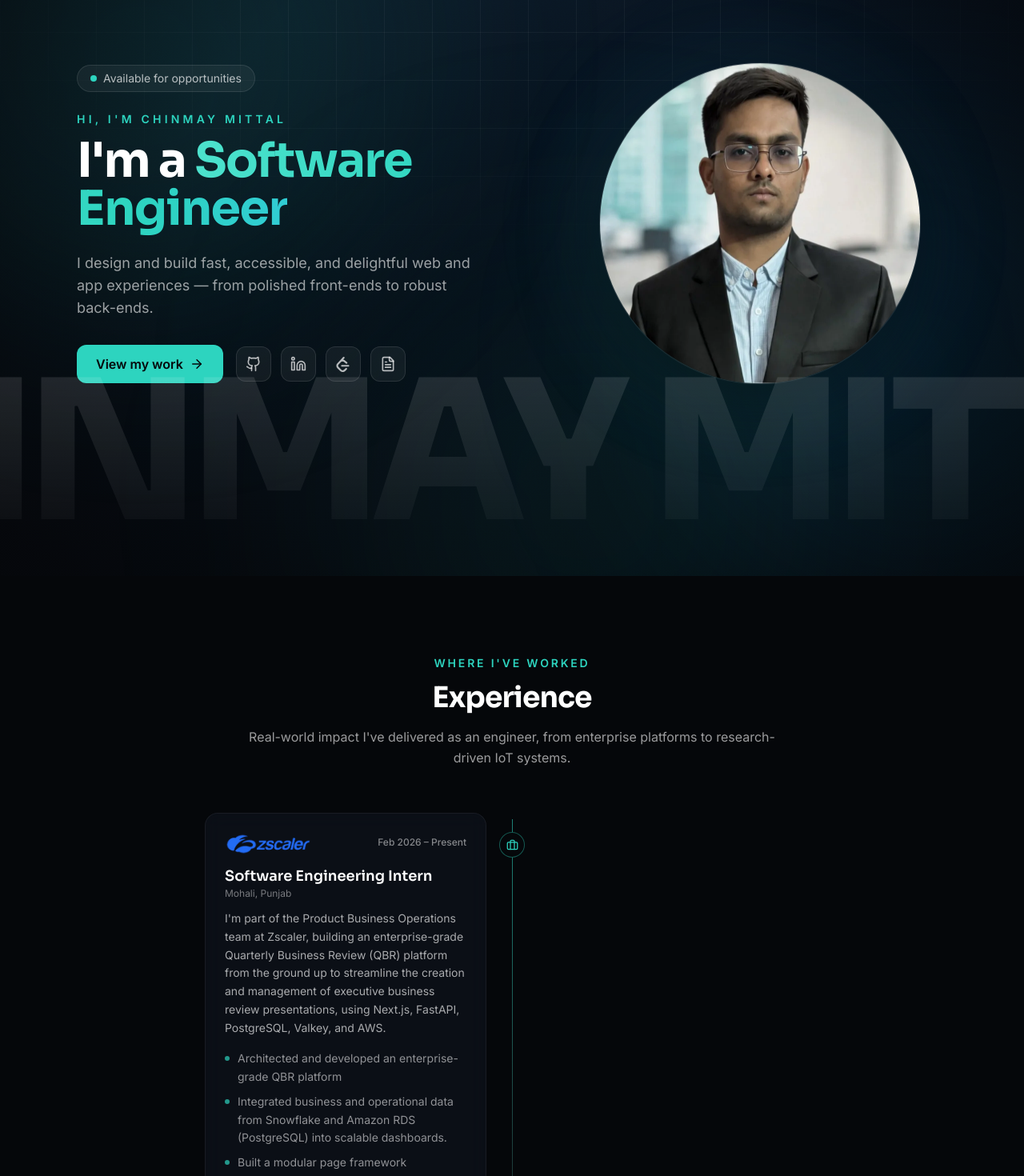
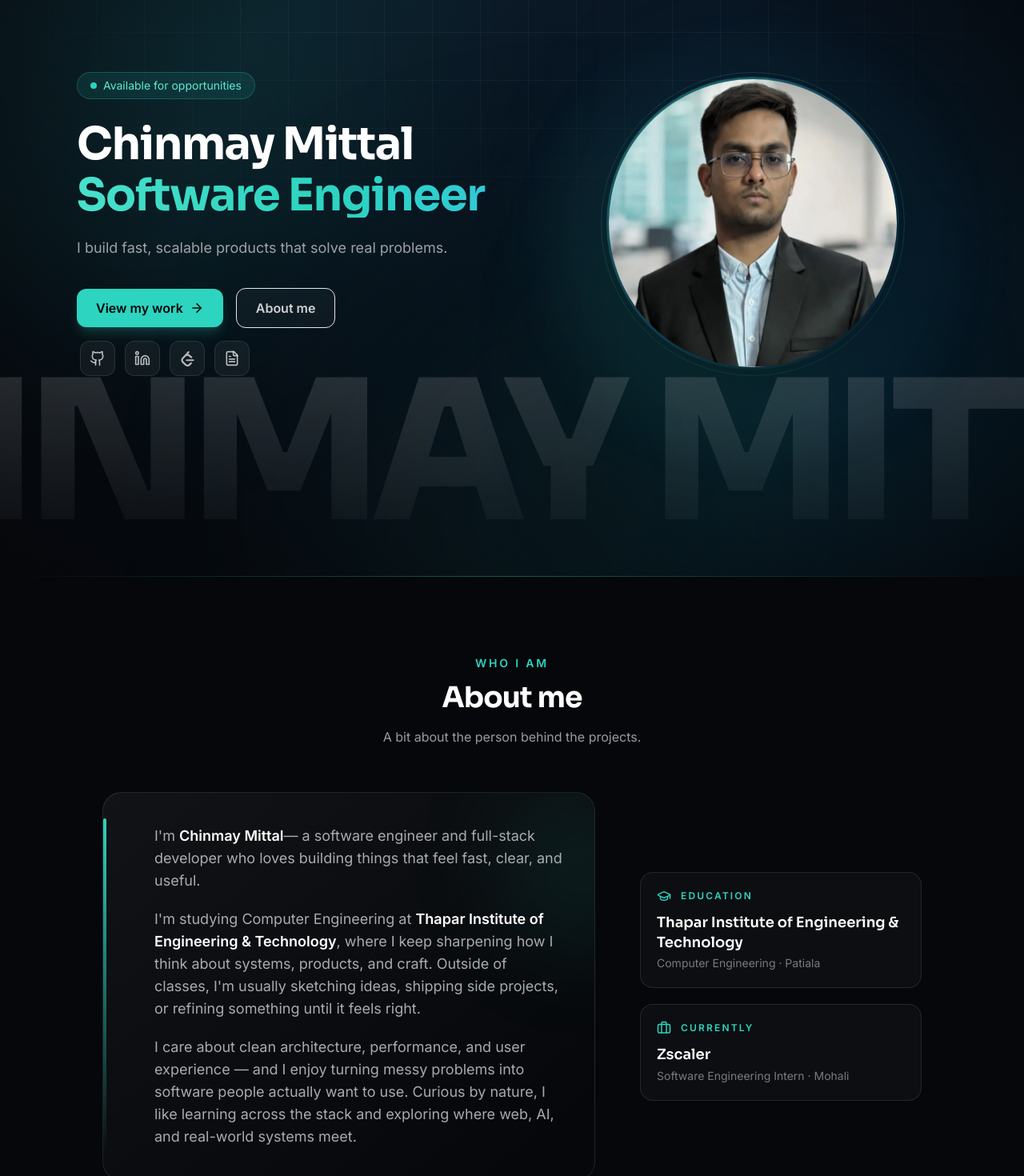
Before and after one commit to chinmay97531/my-portfolio, a Next.js app: page / in a window 1280 px wide. Shown: the part 80-1550 px from the top of the page at 80% size. Built offline with nearby package versions, Linux system fonts and the light colour scheme.

Commit message:
Adding About Me.

```diff
--- a/app/layout.tsx
+++ b/app/layout.tsx
@@ -2,6 +2,14 @@ import type { Metadata, Viewport } from "next";
 import { Inter, Sora } from "next/font/google";
 import "./globals.css";
 import Preloader from "@/components/Preloader";
+import { personName, siteUrl } from "@/lib/data";
+import {
+  getPersonJsonLd,
+  getWebSiteJsonLd,
+  siteDescription,
+  siteKeywords,
+  siteTitle,
+} from "@/lib/seo";
 
 const inter = Inter({
   subsets: ["latin"],
@@ -15,37 +23,39 @@ const sora = Sora({
   display: "swap",
 });
 
-const siteUrl = "https://chinmaymittal.dev";
-
 export const metadata: Metadata = {
   metadataBase: new URL(siteUrl),
-  title: "Chinmay Mittal — Software Engineer",
-  description:
-    "Portfolio of Chinmay Mittal, a software engineer and full-stack developer building fast, delightful web and app experiences.",
-  keywords: [
-    "Chinmay Mittal",
-    "Software Engineer",
-    "Full-Stack Developer",
-    "Web Developer",
-    "React",
-    "Next.js",
-    "Portfolio",
-  ],
-  authors: [{ name: "Chinmay Mittal" }],
+  title: siteTitle,
+  description: siteDescription,
+  keywords: siteKeywords,
+  authors: [{ name: personName, url: siteUrl }],
+  creator: personName,
+  alternates: {
+    canonical: "/",
+  },
+  robots: {
+    index: true,
+    follow: true,
+    googleBot: {
+      index: true,
+      follow: true,
+    },
+  },
   openGraph: {
-    title: "Chinmay Mittal — Software Engineer",
-    description:
-      "Portfolio of Chinmay Mittal, a software engineer and full-stack developer.",
+    title: siteTitle,
+    description: siteDescription,
     url: siteUrl,
-    siteName: "Chinmay Mittal",
+    siteName: personName,
     type: "website",
-    images: [{ url: "/images/mine.png", width: 800, height: 800, alt: "Chinmay Mittal" }],
+    locale: "en_US",
+    images: [
+      { url: "/images/mine.png", width: 800, height: 800, alt: personName },
+    ],
   },
   twitter: {
     card: "summary_large_image",
-    title: "Chinmay Mittal — Software Engineer",
-    description:
-      "Portfolio of Chinmay Mittal, a software engineer and full-stack developer.",
+    title: siteTitle,
+    description: siteDescription,
     images: ["/images/mine.png"],
   },
   icons: {
@@ -63,6 +73,8 @@ export const viewport: Viewport = {
 export default function RootLayout({
   children,
 }: Readonly<{ children: React.ReactNode }>) {
+  const structuredData = [getPersonJsonLd(), getWebSiteJsonLd()];
+
   return (
     <html lang="en" className={`${inter.variable} ${sora.variable}`}>
       <head>
@@ -86,6 +98,12 @@ export default function RootLayout({
           type="image/webp"
         />
         <link rel="preload" as="image" href="/images/mine.webp" type="image/webp" />
+        <script
+          type="application/ld+json"
+          dangerouslySetInnerHTML={{
+            __html: JSON.stringify(structuredData),
+          }}
+        />
       </head>
       <body className="font-sans antialiased">
         <Preloader />
--- a/app/page.tsx
+++ b/app/page.tsx
@@ -1,6 +1,7 @@
 import Background from "@/components/Background";
 import Navbar from "@/components/Navbar";
 import Hero from "@/components/Hero";
+import About from "@/components/About";
 import Experience from "@/components/Experience";
 import Skills from "@/components/Skills";
 import Projects from "@/components/Projects";
@@ -13,6 +14,7 @@ export default function Home() {
       <Navbar />
       <main className="relative">
         <Hero />
+        <About />
         <Experience />
         <Skills />
         <Projects />
--- /dev/null
+++ b/app/robots.ts
@@ -0,0 +1,13 @@
+import type { MetadataRoute } from "next";
+import { siteUrl } from "@/lib/data";
+
+export default function robots(): MetadataRoute.Robots {
+  return {
+    rules: {
+      userAgent: "*",
+      allow: "/",
+    },
+    sitemap: `${siteUrl}/sitemap.xml`,
+    host: siteUrl,
+  };
+}
--- /dev/null
+++ b/app/sitemap.ts
@@ -0,0 +1,13 @@
+import type { MetadataRoute } from "next";
+import { siteUrl } from "@/lib/data";
+
+export default function sitemap(): MetadataRoute.Sitemap {
+  return [
+    {
+      url: siteUrl,
+      lastModified: new Date(),
+      changeFrequency: "monthly",
+      priority: 1,
+    },
+  ];
+}
--- /dev/null
+++ b/components/About.tsx
@@ -0,0 +1,106 @@
+"use client";
+
+import { motion } from "framer-motion";
+import { GraduationCap, Briefcase } from "lucide-react";
+import { personName, thaparName, zscalerName } from "@/lib/data";
+import { SectionHeading } from "./Skills";
+
+export default function About() {
+  return (
+    <section id="about" className="relative scroll-mt-24 py-24">
+      <div
+        className="pointer-events-none absolute inset-x-0 top-0 h-px bg-gradient-to-r from-transparent via-accent/40 to-transparent"
+        aria-hidden="true"
+      />
+
+      <div className="section-shell">
+        <SectionHeading
+          eyebrow="Who I am"
+          title="About me"
+          subtitle="A bit about the person behind the projects."
+        />
+
+        <div className="mx-auto mt-14 grid max-w-5xl gap-10 lg:grid-cols-[1.4fr_0.8fr] lg:items-stretch lg:gap-14">
+          <motion.article
+            initial={{ opacity: 0, y: 24 }}
+            whileInView={{ opacity: 1, y: 0 }}
+            viewport={{ once: true, margin: "-60px" }}
+            transition={{ duration: 0.55 }}
+            className="relative overflow-hidden rounded-3xl border border-white/10 bg-gradient-to-br from-white/[0.05] to-transparent p-8 sm:p-10"
+          >
+            <div
+              className="absolute bottom-8 left-0 top-8 w-1 rounded-full bg-gradient-to-b from-accent via-accent/50 to-transparent"
+              aria-hidden="true"
+            />
+            <div
+              className="pointer-events-none absolute -right-20 top-0 h-48 w-48 rounded-full bg-accent/10 blur-3xl"
+              aria-hidden="true"
+            />
+
+            <div className="relative space-y-5 pl-5 text-base leading-relaxed text-white/65 sm:pl-6 sm:text-lg">
+              <p>
+                I&apos;m{" "}
+                <strong className="font-semibold text-white">{personName}</strong>
+                — a software engineer and full-stack developer who loves
+                building things that feel fast, clear, and useful.
+              </p>
+              <p>
+                I&apos;m studying Computer Engineering at{" "}
+                <strong className="font-semibold text-white">{thaparName}</strong>
+                , where I keep sharpening how I think about systems, products,
+                and craft. Outside of classes, I&apos;m usually sketching
+                ideas, shipping side projects, or refining something until it
+                feels right.
+              </p>
+              <p>
+                I care about clean architecture, performance, and user
+                experience — and I enjoy turning messy problems into software
+                people actually want to use. Curious by nature, I like learning
+                across the stack and exploring where web, AI, and real-world
+                systems meet.
+              </p>
+            </div>
+          </motion.article>
+
+          <motion.aside
+            initial={{ opacity: 0, y: 24 }}
+            whileInView={{ opacity: 1, y: 0 }}
+            viewport={{ once: true, margin: "-60px" }}
+            transition={{ duration: 0.55, delay: 0.08 }}
+            className="flex flex-col justify-center gap-5"
+          >
+            <div className="rounded-2xl border border-white/10 bg-white/[0.03] p-5">
+              <div className="flex items-center gap-3 text-accent">
+                <GraduationCap size={18} />
+                <span className="text-xs font-semibold uppercase tracking-[0.18em]">
+                  Education
+                </span>
+              </div>
+              <p className="mt-3 font-display text-lg font-semibold leading-snug text-white">
+                {thaparName}
+              </p>
+              <p className="mt-1 text-sm text-white/45">
+                Computer Engineering · Patiala
+              </p>
+            </div>
+
+            <div className="rounded-2xl border border-white/10 bg-white/[0.03] p-5">
+              <div className="flex items-center gap-3 text-accent">
+                <Briefcase size={18} />
+                <span className="text-xs font-semibold uppercase tracking-[0.18em]">
+                  Currently
+                </span>
+              </div>
+              <p className="mt-3 font-display text-lg font-semibold leading-snug text-white">
+                {zscalerName}
+              </p>
+              <p className="mt-1 text-sm text-white/45">
+                Software Engineering Intern · Mohali
+              </p>
+            </div>
+          </motion.aside>
+        </div>
+      </div>
+    </section>
+  );
+}
--- a/components/Footer.tsx
+++ b/components/Footer.tsx
@@ -62,19 +62,6 @@ export default function Footer() {
             </div>
           </div>
         </motion.div>
-
-        <div className="mt-12 flex flex-col items-center justify-between gap-4 border-t border-white/5 pt-8 text-sm text-white/40 sm:flex-row">
-          <p>
-            © {new Date().getFullYear()} Chinmay Mittal. All rights reserved.
-          </p>
-          <a
-            href="#home"
-            className="inline-flex items-center gap-2 transition-colors hover:text-accent"
-          >
-            Back to top
-            <ArrowUp size={16} />
-          </a>
-        </div>
       </div>
     </footer>
   );
--- a/components/Hero.tsx
+++ b/components/Hero.tsx
@@ -53,16 +53,16 @@ export default function Hero() {
       className="relative flex min-h-screen flex-col justify-center overflow-hidden pt-28 pb-40 sm:pb-48"
     >
       <div className="section-shell">
-        <div className="grid w-full items-center gap-12 md:grid-cols-[1.1fr_0.9fr]">
+        <div className="grid w-full items-center gap-12 lg:grid-cols-[1.05fr_0.95fr] lg:gap-16">
           <motion.div
             variants={container}
             initial="hidden"
             animate="show"
-            className="order-2 md:order-1"
+            className="order-2 lg:order-1"
           >
             <motion.span
               variants={item}
-              className="inline-flex items-center gap-2 rounded-full border border-white/10 bg-white/5 px-4 py-1.5 text-sm text-white/70"
+              className="inline-flex items-center gap-2 rounded-full border border-accent/25 bg-accent/10 px-4 py-1.5 text-sm text-accent-soft"
             >
               <span className="relative flex h-2 w-2">
                 <span className="absolute inline-flex h-full w-full animate-ping rounded-full bg-accent opacity-75" />
@@ -71,36 +71,30 @@ export default function Hero() {
               Available for opportunities
             </motion.span>
 
-            <motion.p
-              variants={item}
-              className="mt-6 text-sm font-semibold uppercase tracking-[0.3em] text-accent"
-            >
-              Hi, I&apos;m Chinmay Mittal
-            </motion.p>
-
             <motion.h1
               variants={item}
-              className="mt-3 font-display text-4xl font-bold leading-[1.05] tracking-tight text-white sm:text-5xl lg:text-6xl"
+              className="mt-7 font-display text-4xl font-bold leading-[1.08] tracking-tight text-white sm:text-5xl lg:text-[3.5rem]"
             >
-              I&apos;m a{" "}
-              <span className="text-gradient animate-gradient-x">{role}</span>
+              <span className="block">Chinmay Mittal</span>
+              <span className="mt-2 block text-gradient animate-gradient-x">
+                {role}
+              </span>
             </motion.h1>
 
             <motion.p
               variants={item}
               className="mt-6 max-w-lg text-base leading-relaxed text-white/60 sm:text-lg"
             >
-              I design and build fast, accessible, and delightful web and app
-              experiences — from polished front-ends to robust back-ends.
+              I build fast, scalable products that solve real problems.
             </motion.p>
 
             <motion.div
               variants={item}
-              className="mt-8 flex flex-wrap items-center gap-4"
+              className="mt-9 flex flex-wrap items-center gap-3 sm:gap-4"
             >
               <a
                 href="#projects"
-                className="group inline-flex items-center gap-2 rounded-xl bg-accent px-6 py-3 font-semibold text-base-950 transition-transform hover:scale-105"
+                className="group inline-flex items-center gap-2 rounded-xl bg-accent px-6 py-3 font-semibold text-base-950 shadow-lg shadow-accent/20 transition-all hover:scale-[1.03] hover:shadow-accent/35"
               >
                 View my work
                 <ArrowRight
@@ -108,8 +102,14 @@ export default function Hero() {
                   className="transition-transform group-hover:translate-x-1"
                 />
               </a>
+              <a
+                href="#about"
+                className="inline-flex items-center gap-2 rounded-xl border border-white/12 bg-white/[0.03] px-6 py-3 font-semibold text-white/80 transition-all hover:border-accent/40 hover:bg-white/[0.06] hover:text-white"
+              >
+                About me
+              </a>
 
-              <div className="flex items-center gap-3">
+              <div className="flex w-full items-center gap-3 sm:ml-1 sm:w-auto">
                 <ChartHoverLink
                   href={githubUrl}
                   label="GitHub"
@@ -167,30 +167,34 @@ export default function Hero() {
           </motion.div>
 
           <motion.div
-            initial={{ opacity: 0, scale: 0.9 }}
+            initial={{ opacity: 0, scale: 0.92 }}
             animate={{ opacity: 1, scale: 1 }}
             transition={{ duration: 0.8, ease: "easeOut" }}
-            className="order-1 flex justify-center md:order-2"
+            className="order-1 flex justify-center lg:order-2"
           >
-            <div className="group relative flex items-center justify-center">
-              {/* Soft spotlight glow behind the photo */}
-              <div className="absolute left-1/2 top-1/2 h-[300px] w-[300px] -translate-x-1/2 -translate-y-1/2 rounded-full bg-gradient-to-tr from-accent/30 via-sky-400/20 to-transparent blur-3xl sm:h-[380px] sm:w-[380px]" />
+            <div className="relative flex items-center justify-center">
+              <div className="absolute left-1/2 top-1/2 h-[320px] w-[320px] -translate-x-1/2 -translate-y-1/2 rounded-full bg-gradient-to-tr from-accent/35 via-sky-400/15 to-transparent blur-3xl sm:h-[420px] sm:w-[420px]" />
+              <div
+                className="absolute left-1/2 top-1/2 h-[280px] w-[280px] -translate-x-1/2 -translate-y-1/2 rounded-full border border-accent/20 sm:h-[380px] sm:w-[380px]"
+                aria-hidden="true"
+              />
               <div className="relative animate-float">
+                <div className="rounded-full bg-gradient-to-br from-accent/50 via-sky-400/30 to-transparent p-[3px]">
                   <Image
                     src="/images/mine.webp"
                     alt="Chinmay Mittal"
                     width={420}
                     height={420}
                     priority
-                  className="h-[300px] w-[300px] rounded-full object-cover ring-1 ring-white/10 drop-shadow-[0_25px_45px_rgba(0,0,0,0.55)] sm:h-[400px] sm:w-[400px]"
+                    className="h-[280px] w-[280px] rounded-full object-cover bg-base-900 drop-shadow-[0_30px_50px_rgba(0,0,0,0.55)] sm:h-[360px] sm:w-[360px]"
                   />
+                </div>
               </div>
             </div>
           </motion.div>
         </div>
       </div>
 
-      {/* Oversized editorial name band */}
       <motion.div
         initial={{ opacity: 0, y: 40 }}
         animate={{ opacity: 1, y: 0 }}
@@ -198,7 +202,7 @@ export default function Hero() {
         className="pointer-events-none absolute inset-x-0 bottom-4 flex w-full select-none justify-center overflow-hidden sm:bottom-8"
         aria-hidden="true"
       >
-        <span className="bg-gradient-to-b from-white/[0.12] to-white/[0.02] bg-clip-text font-display text-[19vw] font-black leading-none tracking-tighter text-transparent">
+        <span className="bg-gradient-to-b from-white/[0.14] to-white/[0.02] bg-clip-text font-display text-[17vw] font-black leading-none tracking-tighter text-transparent sm:text-[19vw]">
           CHINMAY&nbsp;MITTAL
         </span>
       </motion.div>
@@ -254,7 +258,6 @@ function ChartHoverLink({
             ))}
           </div>
         </div>
-        {/* Anchor caret */}
         <div className="mx-auto h-2.5 w-2.5 -translate-y-1/2 rotate-45 border-b border-r border-white/10 bg-[rgba(17,23,34,0.85)]" />
       </div>
     </div>
--- a/components/Navbar.tsx
+++ b/components/Navbar.tsx
@@ -1,12 +1,12 @@
 "use client";
 
 import { useEffect, useState } from "react";
-import Image from "next/image";
 import { motion, AnimatePresence } from "framer-motion";
 import { Menu, X } from "lucide-react";
 
 const links = [
   { label: "Home", href: "#home" },
+  { label: "About", href: "#about" },
   { label: "Experience", href: "#experience" },
   { label: "Skills", href: "#skills" },
   { label: "Projects", href: "#projects" },
@@ -38,20 +38,11 @@ export default function Navbar() {
           scrolled ? "glass shadow-lg shadow-black/30" : "bg-transparent"
         }`}
       >
-        <a href="#home" className="group flex items-center gap-2.5">
-          <span className="relative h-9 w-9 overflow-hidden rounded-full bg-gradient-to-br from-accent/25 to-sky-400/20 ring-2 ring-accent/50 transition-all duration-300 group-hover:ring-accent">
-            <Image
-              src="/images/mine.webp"
-              alt="Chinmay Mittal"
-              fill
-              sizes="36px"
-              className="scale-110 object-cover object-top"
-              priority
-            />
-          </span>
-          <span className="font-display text-lg font-semibold tracking-tight text-white/90">
-            Chinmay<span className="text-accent">.</span>
-          </span>
+        <a
+          href="#home"
+          className="font-display text-lg font-semibold tracking-tight text-white/90 transition-colors hover:text-white"
+        >
+          Chinmay<span className="text-accent">.</span>
         </a>
 
         <ul className="hidden items-center gap-1 md:flex">
--- a/lib/data.ts
+++ b/lib/data.ts
@@ -33,6 +33,12 @@ export type Experience = {
 };
 
 export const role = "Software Engineer";
+
+export const siteUrl = "https://chinmaymittal.dev";
+export const personName = "Chinmay Mittal";
+export const personEmail = "chinmaymittal0000@gmail.com";
+export const thaparName = "Thapar Institute of Engineering & Technology";
+export const zscalerName = "Zscaler";
 
 export const experiences: Experience[] = [
   {
--- /dev/null
+++ b/lib/seo.ts
@@ -0,0 +1,70 @@
+import {
+  githubUrl,
+  leetcodeUrl,
+  linkedinUrl,
+  personEmail,
+  personName,
+  role,
+  siteUrl,
+  thaparName,
+  zscalerName,
+} from "@/lib/data";
+
+export const siteTitle = `${personName} | ${role} | Thapar`;
+
+export const siteDescription =
+  `${personName} is a software engineer and full-stack developer from ${thaparName}, ` +
+  `currently a Software Engineering Intern at ${zscalerName}. Building fast web and app experiences with React, Next.js, and TypeScript.`;
+
+export const siteKeywords = [
+  personName,
+  "Chinmay Mittal Thapar",
+  "Chinmay Mittal Zscaler",
+  "Chinmay Mittal software engineer",
+  thaparName,
+  zscalerName,
+  role,
+  "Full-Stack Developer",
+  "Web Developer",
+  "React",
+  "Next.js",
+  "Portfolio",
+];
+
+export function getPersonJsonLd() {
+  return {
+    "@context": "https://schema.org",
+    "@type": "Person",
+    name: personName,
+    url: siteUrl,
+    image: `${siteUrl}/images/mine.png`,
+    email: personEmail,
+    jobTitle: role,
+    description: siteDescription,
+    alumniOf: {
+      "@type": "CollegeOrUniversity",
+      name: thaparName,
+      sameAs: "https://www.thapar.edu/",
+    },
+    worksFor: {
+      "@type": "Organization",
+      name: zscalerName,
+      sameAs: "https://www.zscaler.com/",
+    },
+    sameAs: [siteUrl, githubUrl, linkedinUrl, leetcodeUrl],
+  };
+}
+
+export function getWebSiteJsonLd() {
+  return {
+    "@context": "https://schema.org",
+    "@type": "WebSite",
+    name: personName,
+    url: siteUrl,
+    description: siteDescription,
+    publisher: {
+      "@type": "Person",
+      name: personName,
+    },
+  };
+}
```
Also changed, not shown: public/llms.txt (added), 1 other file (tests, documents, lock files or other folders). Lines whose indentation alone changed are shown as unchanged.
